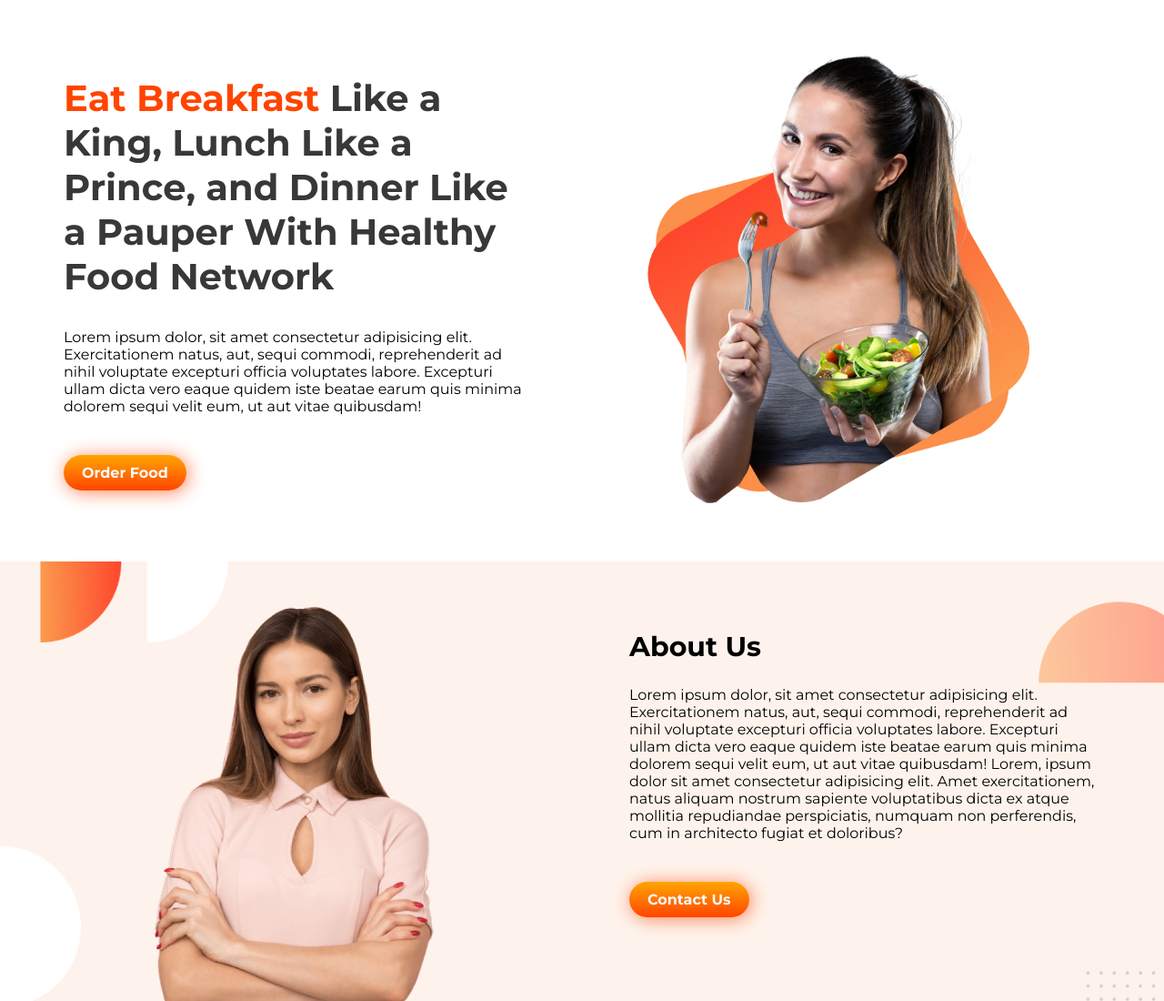
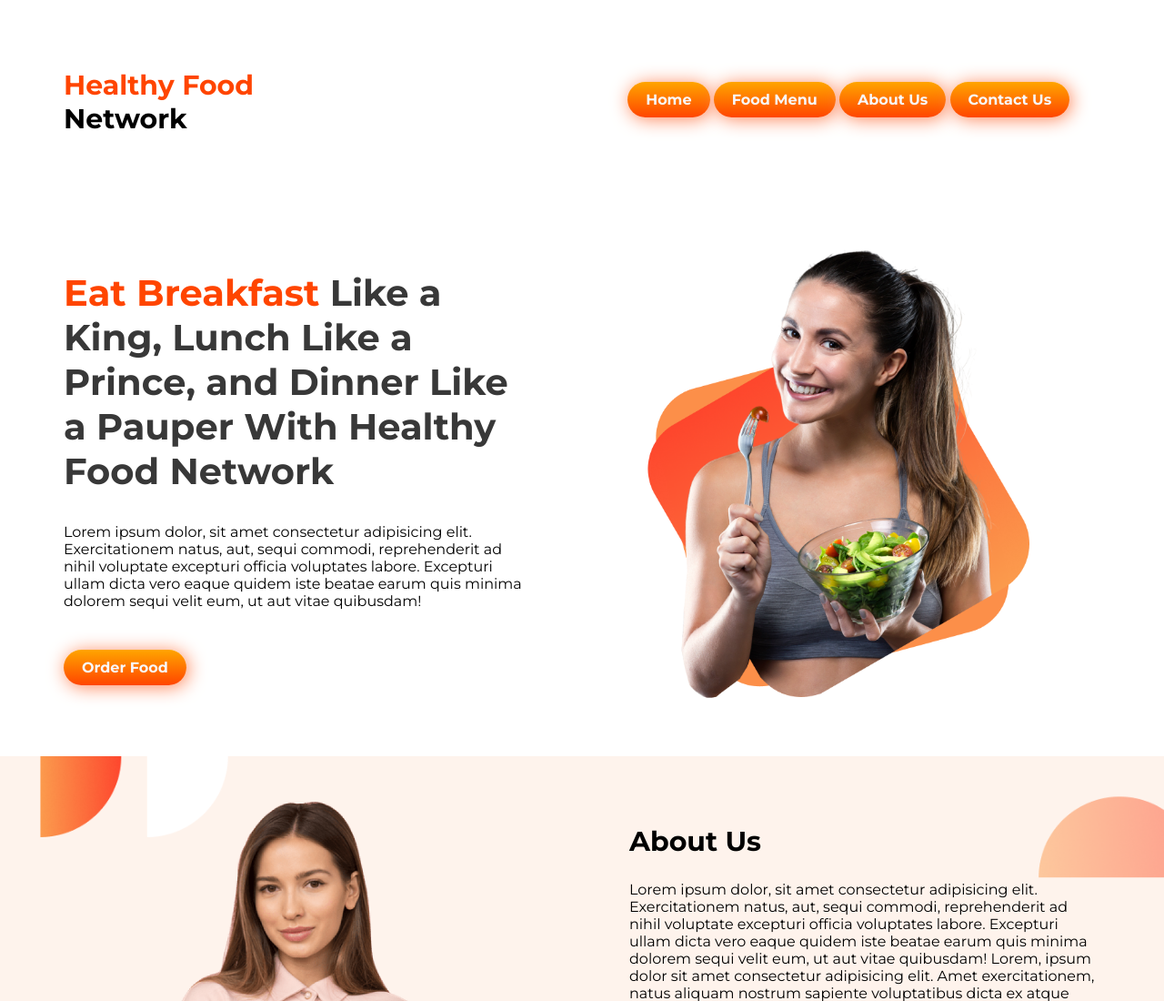
Before and after one commit to Md-FuadHasan/healthy-food, a plain HTML site: page index.html in a window 1280 px wide. Shown: the top 1100 px of the page at 91% size. Drawn offline with Linux system fonts and the light colour scheme.

Commit message:
header menu added

```diff
--- a/index.html
+++ b/index.html
@@ -14,6 +14,22 @@
 </head>
 
 <body>
+    <section class="header-menue">
+        <div class="half-div">
+            <h2><span class="orange-text">Healthy Food</span> <br> Network</h2>
+        </div>
+        <div id="button" class="half-div">
+
+            <a class="link-button" href="https://www.facebook.com/">Home</a>
+
+            <a class="link-button" href="https://www.facebook.com/">Food Menu</a>
+
+            <a class="link-button" href="https://www.facebook.com/">About Us</a>
+
+            <a class="link-button" href="https://www.facebook.com/">Contact Us</a>
+
+        </div>
+    </section>
     <section class="main-section">
         <div class="half-div">
             <div>
--- a/style.css
+++ b/style.css
@@ -10,6 +10,15 @@ h1{
 h2{
     font-weight: bold;
     font-size: 30px;
+}
+.header-menue{
+    display: flex;
+    margin: 0;
+}
+#button{
+    position: relative;
+    padding: 7%;
+    padding-left: 50px;
 }
 .main-section{
     display: flex;
```
